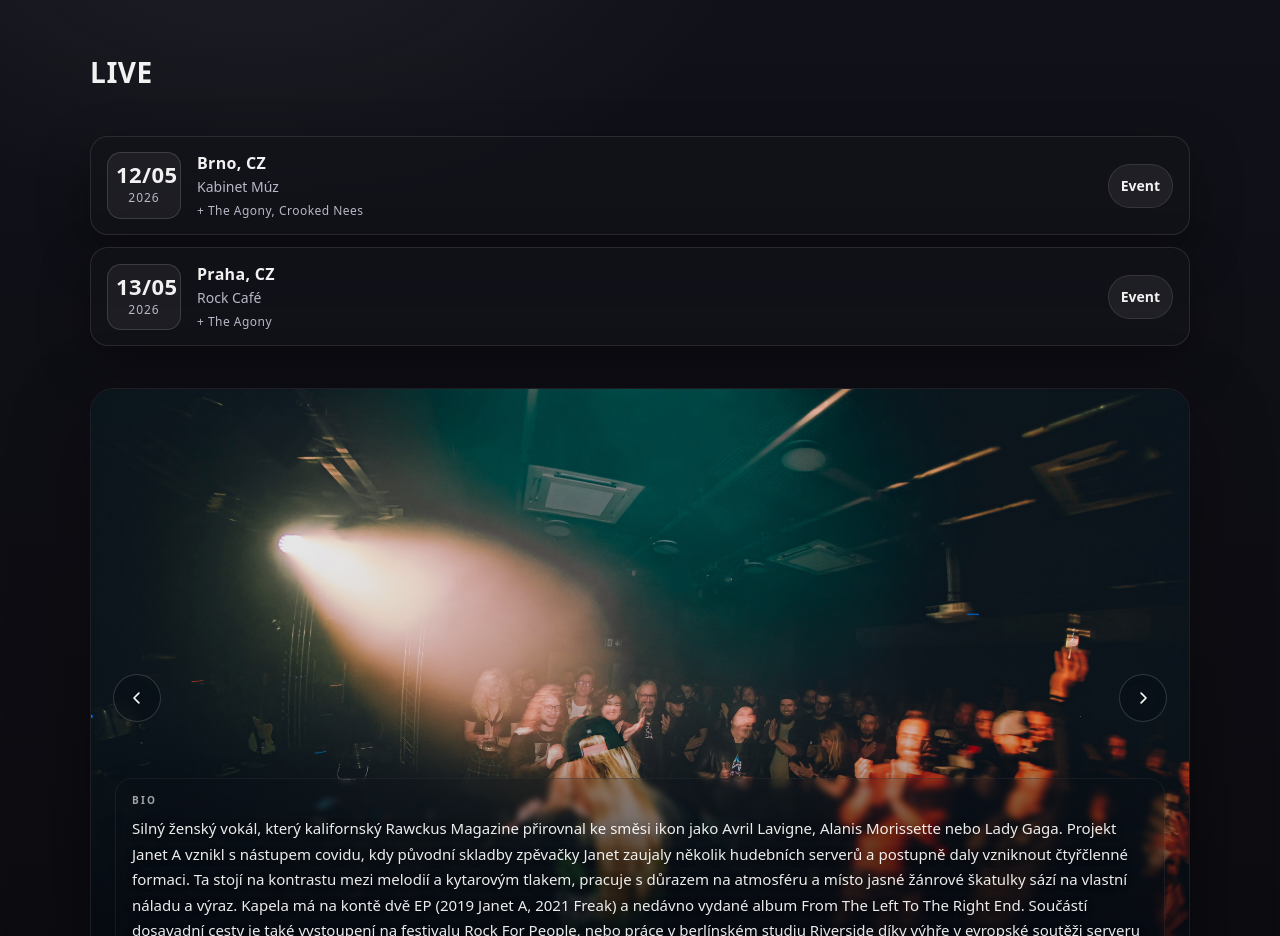
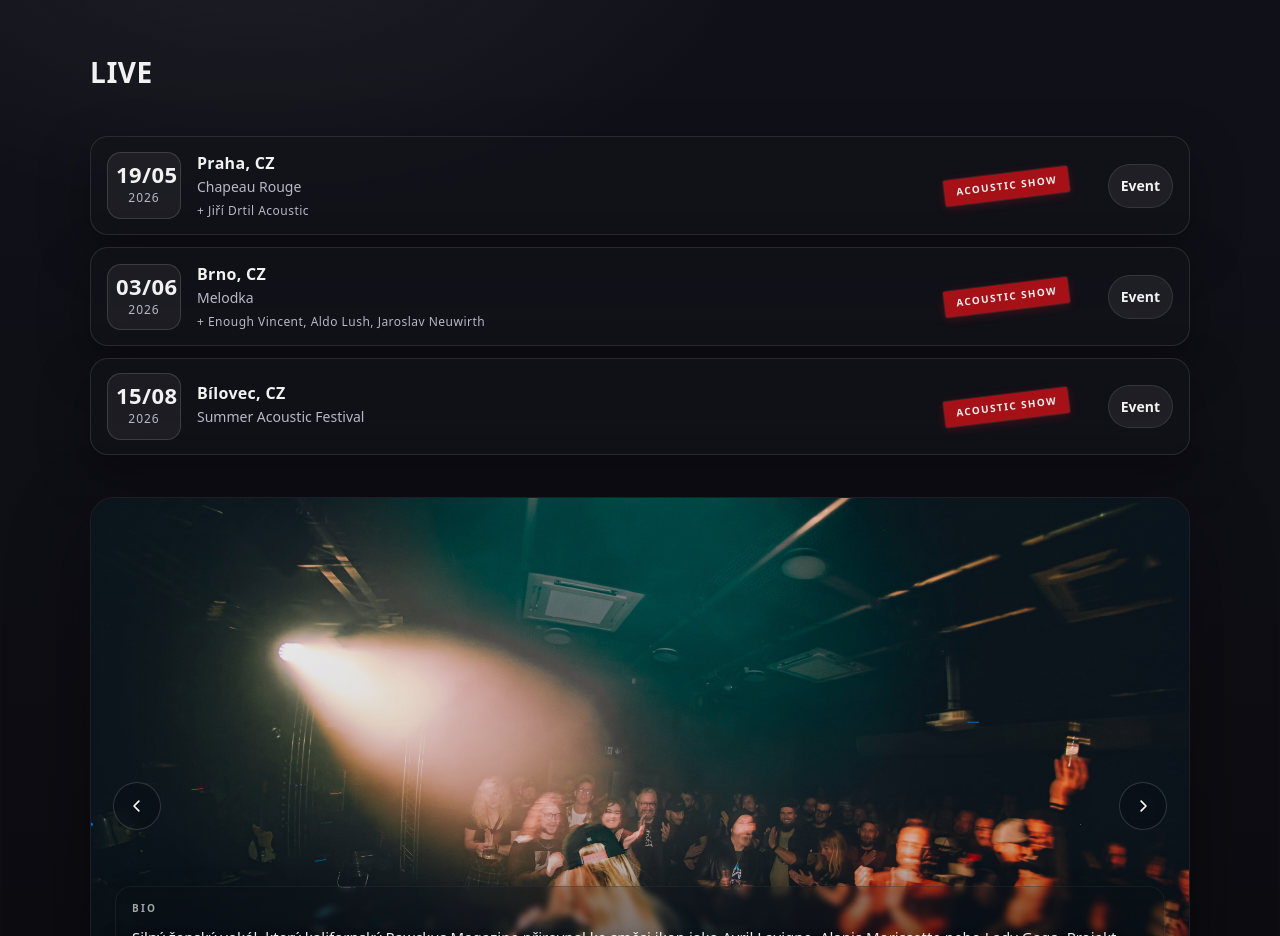
Before and after one commit to janetasmusic/janetasmusic.github.io, a plain HTML site: page index.html in a window 1280 px wide. Shown: the part 780-1716 px from the top of the page. Drawn offline with Linux system fonts and the light colour scheme.

Commit message:
Gig dates update

```diff
--- a/index.html
+++ b/index.html
@@ -46,7 +46,7 @@
 <body>
   <a class="skip-link" href="#music">Přeskočit na obsah</a>
   <div id="top" aria-hidden="true"></div>
-    <header class="site-header">
+  <header class="site-header">
     <div class="wrap header-inner">
       <a class="brand" href="#top" aria-label="JANET A domů">
         <span class="brand-mark">JANET A</span>
@@ -67,7 +67,8 @@
           <a class="lang" href="index-en.html">EN</a>
         </div>
 
-        <button class="nav-toggle" type="button" aria-expanded="false" aria-controls="site-nav" aria-label="Otevřít menu">
+        <button class="nav-toggle" type="button" aria-expanded="false" aria-controls="site-nav"
+          aria-label="Otevřít menu">
           <span></span>
           <span></span>
           <span></span>
@@ -108,37 +109,58 @@
 
         <div class="shows-list" data-shows>
           <article class="show-item">
+            <span class="event-sticker">Acoustic Show</span>
             <div class="show-date">
-              <div class="show-day">12/05</div>
+              <div class="show-day">19/05</div>
+              <div class="show-my">2026</div>
+            </div>
+
+            <div class="show-main">
+              <div class="show-city">Praha, CZ</div>
+              <div class="show-venue muted">Chapeau Rouge</div>
+              <div class="show-with">+ Jiří Drtil Acoustic</div>
+            </div>
+
+            <div class="show-actions">
+              <a class="btn small" href="https://www.facebook.com/events/2423422654842760/" target="_blank"
+                rel="noopener">Event</a>
+            </div>
+          </article>
+
+          <article class="show-item">
+            <span class="event-sticker">Acoustic Show</span>
+            <div class="show-date">
+              <div class="show-day">03/06</div>
               <div class="show-my">2026</div>
             </div>
 
             <div class="show-main">
               <div class="show-city">Brno, CZ</div>
-              <div class="show-venue muted">Kabinet Múz</div>
-              <div class="show-with">+ The Agony, Crooked Nees</div>
+              <div class="show-venue muted">Melodka</div>
+              <div class="show-with">+ Enough Vincent, Aldo Lush, Jaroslav Neuwirth</div>
             </div>
 
             <div class="show-actions">
-              <a class="btn small" href="https://www.facebook.com/events/1900424517529447/" target="_blank"
+              <a class="btn small" href="https://www.facebook.com/events/2559932397800295" target="_blank"
                 rel="noopener">Event</a>
             </div>
           </article>
 
           <article class="show-item">
+            <span class="event-sticker">Acoustic Show</span>
             <div class="show-date">
-              <div class="show-day">13/05</div>
+              <div class="show-day">15/08</div>
               <div class="show-my">2026</div>
             </div>
 
             <div class="show-main">
-              <div class="show-city">Praha, CZ</div>
-              <div class="show-venue muted">Rock Café</div>
-              <div class="show-with">+ The Agony</div>
+              <div class="show-city">Bílovec, CZ</div>
+              <div class="show-venue muted">Summer Acoustic Festival</div>
+              <div class="show-with"></div>
             </div>
 
             <div class="show-actions">
-              <a class="btn small" href="https://www.facebook.com/events/1578025430092397/" target="_blank"
+              <a class="btn small" href="https://www.facebook.com/events/1256035845897528/" target="_blank"
                 rel="noopener">Event</a>
             </div>
           </article>
--- a/style.css
+++ b/style.css
@@ -1630,3 +1630,36 @@ a:hover {
     justify-content: center;
   }
 }
+
+.show-item {
+  position: relative;
+}
+
+.event-sticker {
+  position: absolute;
+  top: 50%;
+  right: 120px;
+
+  transform: translateY(-50%) rotate(-7deg);
+
+  background: #b31217;
+  color: #fff;
+
+  padding: 5px 12px;
+
+  font-size: 10px;
+  font-weight: 800;
+  letter-spacing: .14em;
+  text-transform: uppercase;
+
+  border-radius: 2px;
+
+  box-shadow:
+    0 0 0 1px rgba(255,255,255,.08),
+    0 2px 10px rgba(179,18,23,.35);
+
+  opacity: .92;
+
+  pointer-events: none;
+  z-index: 3;
+}
```
Also changed, not shown: index-en.html (+31 -10 lines).
